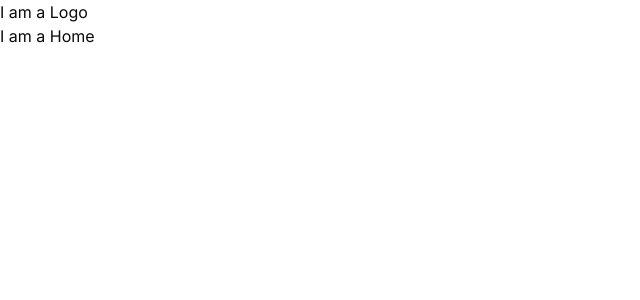
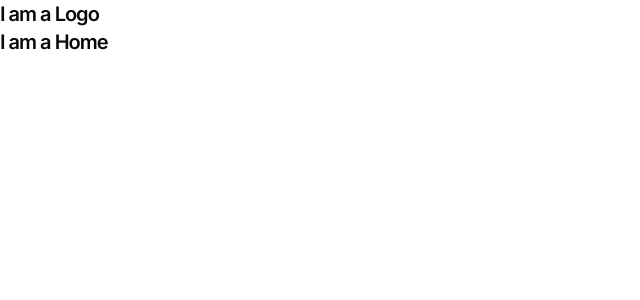
Before and after one commit to nigupta29/portfolio-v2, a Next.js app: page / in a window 1280 px wide. Shown: the top 300 px of the page, without its empty margins (0-640 px from the left). Built offline with nearby package versions, Linux system fonts and the light colour scheme.

Commit message:
global styles

```diff
--- a/src/app/globals.css
+++ b/src/app/globals.css
@@ -53,9 +53,21 @@
 
 @layer base {
   * {
-    @apply border-border;
+    @apply border-border tracking-tight;
   }
   body {
     @apply bg-background text-foreground;
   }
+  h1 {
+    @apply text-4xl font-extrabold lg:text-5xl tracking-tighter
+  }
+  h2 {
+    @apply text-2xl font-semibold lg:text-3xl tracking-tighter
+  }
+  h3 {
+    @apply text-lg font-semibold lg:text-xl tracking-tighter
+  }
+  h4 {
+    @apply text-base font-semibold lg:text-lg tracking-tighter
+  }
 }
```
